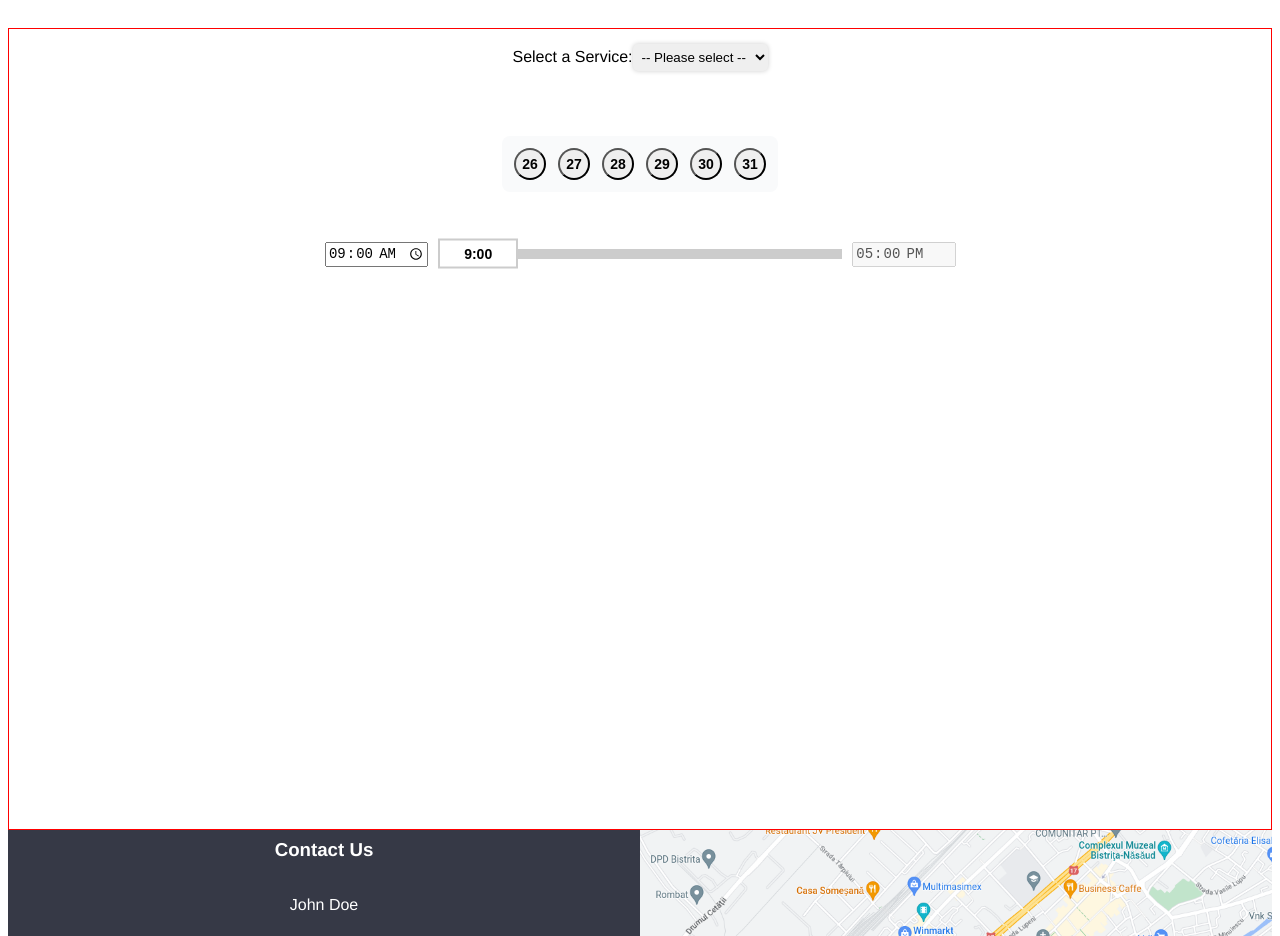
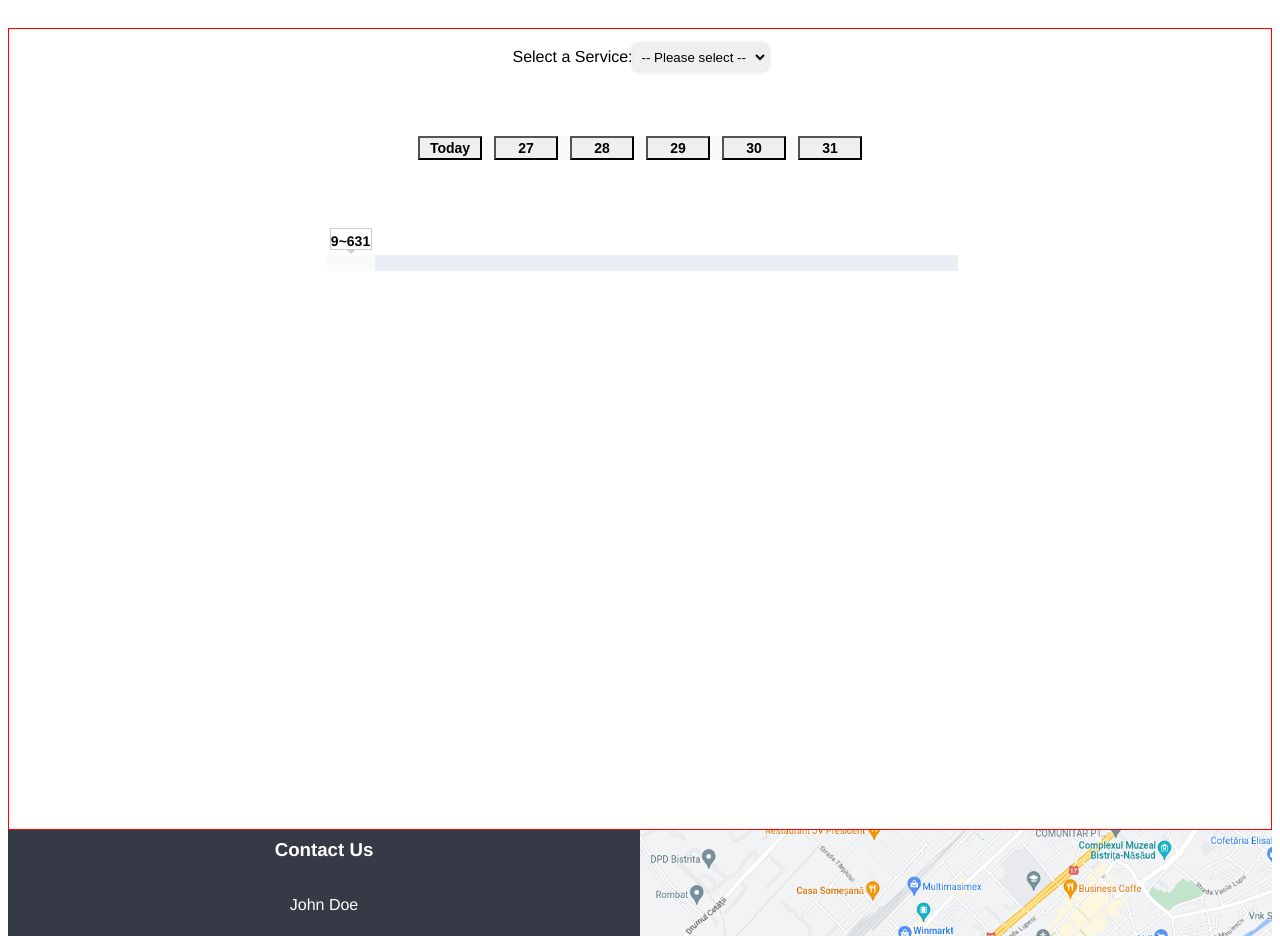
Before and after one commit to vio-m/Garage, a React (Vite) app: page / in a window 1280 px wide. Shown: the part 1240-2176 px from the top of the page. Built offline with nearby package versions, Linux system fonts and the light colour scheme.

Commit message:
updated hour input on booking component

```diff
--- a/src/components/booking.jsx
+++ b/src/components/booking.jsx
@@ -1,4 +1,4 @@
-import { useState } from 'react';
+import { useState, useEffect, useRef } from 'react';
 import styled from 'styled-components';
 
 const BookingContainer = styled.div.attrs({
@@ -47,10 +47,9 @@ const Button = styled.button`
     }
     `;
 
-
 const CalendarWrapper = styled.div`
     margin-top: 50px;
-    padding: 0.75rem;
+    padding: 0rem;
     border-radius: 0.5rem;
     background-color: #f9fafb;
     display: flex;
@@ -59,106 +58,108 @@ margin-top: 50px;
     `;
 
 const CalendarButton = styled.button`
-    width: 2rem;
-    height: 2rem;
-    border-radius: 50%;
+    width: 4rem;
+    height: 1.5rem;
+    border-radius: 0%;
     font-weight: bold;
     font-size: 0.875rem;
     outline: none;
     `;
 
-const SliderWrapper = styled.div`
+const RangeInputWrapper = styled.div`
+    width: 50%;
     margin-top: 50px;
-    width: 50%;
     display: flex;
-    align-items: center;
-    justify-content: space-between;
+    flex-direction: column;
 `;
 
-const TimeBar = styled.div.attrs({
-    id: 'time-bar'
-})`
-    width: 80%;
-    height: 10px;
-    margin: 0 10px;
-    background-color: #ccc;
-    position: relative;
+const RangeInputLabel = styled.label`
+    opacity: 0;
 `;
 
-const SliderButton = styled.button`
-    width: 80px;
-    height: 30px;
-    background-color: #fff;
-    border: 2px solid #ccc;
+const RangeInput = styled.input.attrs(props => ({
+    type: 'range',
+    min: '9',
+    max: '16.5',
+    step: '0.5',
+    value: props.value
+  }))`
+  -webkit-appearance: none;
+  width: 100%;
+  height: 16px;
+  background-color: #E9EFF4;
+  border-radius: 0px;
+  outline: none;
+  margin-bottom: 16px;
+
+  &::-moz-range-thumb {
+    width: 48px;
+    height: 16px;
+    background-color: #fafafa;
+    border-radius: 0%;
+    cursor: pointer;
+  }
+  &::-webkit-slider-thumb {
+    -webkit-appearance: none;
+    height: 16px;
+    width: 48px;
+    background-color: #fafafa;
+    border-radius: 0%;
+    cursor: pointer;
+  }
+`;
+const RangeInputValue = styled.span`
+    display: inline-block;
     position: relative;
-    transform: translate(0%, -35%);
-    display: flex;
-    align-items: center;
-    justify-content: center;
+    width: 40px;
+    height: 20px;
+    border: 1px solid #ccc;
+    border-radius: 0px;
+    text-align: center;
+    line-height: 25px;
     font-size: 14px;
     font-weight: bold;
-    cursor: grab;
-    outline: none;
-    &:active {
-      cursor: grabbing;
+    background-color: #fff;
+    color: #000;
+    margin-left: 5px;
+    margin-bottom: 3px;
+
+    &::after {
+    content: '';
+    position: absolute;
+    top: 100%;
+    left: 50%;
+    margin-left: -5px;
+    border-width: 5px;
+    border-style: solid;
+    border-color: #ccc transparent transparent transparent;
   }
 `;
 
-const TimeInput = styled.input`
-    opacity: 1;
-    width: 120px;
-    font-size: 14px;
-    text-align: center;
-  `;
-
-
-
 function AppointmentBooking() {
-    const [sliderPosition, setSliderPosition] = useState(0);
-    //
+    const inputRef = useRef(null);
+    const [inputWidth, setInputWidth] = useState(0);
+    const [value, setValue] = useState(9);
     const [service, setService] = useState('');
     const [date, setDate] = useState('');
     const [name, setName] = useState('');
     const [email, setEmail] = useState('');
     const [phone, setPhone] = useState('');
 
+    useEffect(() => {
+        if (inputRef.current) {
+          setInputWidth(inputRef.current.offsetWidth);
+        }
+    }, []);
+
+    const handleRangeChange = (event) => {
+        setValue(parseFloat(event.target.value));
+    }
+
     function handleSubmit(event) {
             event.preventDefault();
             console.log("appointment confirmed")
     }
-
-
-const handleSliderMove = (e) => {
-        const timeBar = document.getElementById("time-bar");
-        const timeBarWidth = timeBar.clientWidth;
-        const sliderWidth = e.target.clientWidth;
-        const newPosition = e.clientX - timeBar.getBoundingClientRect().left - sliderWidth / 2;
-        const maxPosition = timeBarWidth - sliderWidth;
-        const snapValue = Math.round(newPosition / (maxPosition / 8));
-        setSliderPosition(Math.min(maxPosition, Math.max(0, snapValue * (maxPosition / 8))));
-
-        console.log("maxPosition: ", maxPosition)
-        console.log("snapValue: ", snapValue)
-        console.log("newPosition: ", newPosition)
-        console.log("sliderposition: ", sliderPosition)
-    };
-
-const getTimeFromPosition = (position) => {
-      const hour = Math.floor((position / 480) * 8) + 9;
-      const minute = position % 60 === 0 ? "00" : "30";
-      const time = `${hour}:${minute}`;
-      console.log(">>>", position)
-      return time;
-    };
-
-const handleTimeChange = (e) => {
-      const newTime = e.target.value;
-      console.log("newtime", newTime)
-      const hour = parseInt(newTime.split(":")[0]);
-      const minute = parseInt(newTime.split(":")[1]);
-      const newPosition = ((hour - 9) * 60 + minute) * 6;
-      setSliderPosition(newPosition);
-    };
 
 
     return (
@@ -172,12 +173,11 @@ return (
                         <option value="Oil Change">Oil Change</option>
                         <option value="Tire Rotation">Tire Rotation</option>
                         <option value="Brake Repair">Brake Repair</option>
-                    {/* Add additional options for other services provided */}
                     </Select>
                 </Label>
 
                 <CalendarWrapper>
-                <CalendarButton active>26</CalendarButton>
+                    <CalendarButton active>Today</CalendarButton>
                     <CalendarButton>27</CalendarButton>
                     <CalendarButton active>28</CalendarButton>
                     <CalendarButton active>29</CalendarButton>
@@ -185,20 +185,22 @@ return (
                     <CalendarButton active>31</CalendarButton>
                 </CalendarWrapper>
 
-            <SliderWrapper>
-                <TimeInput type="time" defaultValue="09:00" onChange={handleTimeChange} />
-                <TimeBar id="time-bar">
-                    <SliderButton style={{left: sliderPosition}}
-                        onMouseDown={handleSliderMove}
-                        onMouseUp={() => document.removeEventListener("mousemove", handleSliderMove)}>
-                        {getTimeFromPosition(sliderPosition)}
-                    </SliderButton>
-                </TimeBar>
-                <TimeInput type="time" defaultValue="17:00" disabled />
-            </SliderWrapper>
+                <RangeInputWrapper>
+                    <RangeInputLabel htmlFor="hour-select"> - {value} - </RangeInputLabel>
+                    <RangeInputValue
+                        style={{ left: `calc(${(value-9) * 12}%)` }}
+                        >
+                        {value}~{inputWidth}
+                    </RangeInputValue>
+                    <RangeInput
+                        ref={inputRef}
+                        id="hour-select"
+                        name="hour-select"
+                        value={value}
+                        onChange={handleRangeChange}
+                    />
 
-
-
+                </RangeInputWrapper>
 
             </Form>
         </BookingContainer>
@@ -210,6 +212,8 @@ export default AppointmentBooking;
 
 
 /*
+
+
 <Label>
 Select a Date:
 <Input type="date" value={date} onChange={(e) => setDate(e.target.value)} />
@@ -231,4 +235,6 @@ export default AppointmentBooking;
 <Input type="tel" value={phone} onChange={(e) => setPhone(e.target.value)} />
 </Label>
 <Button type="submit">Book Appointment</Button>
+
+
 */
```
Lines whose indentation alone changed are shown as unchanged.
